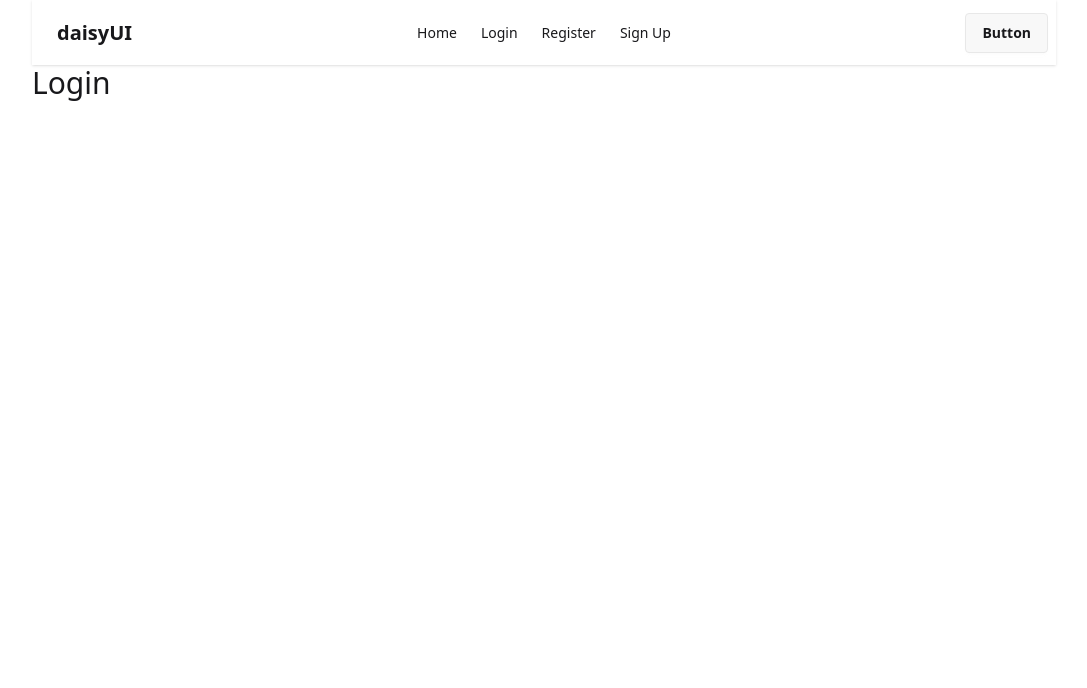
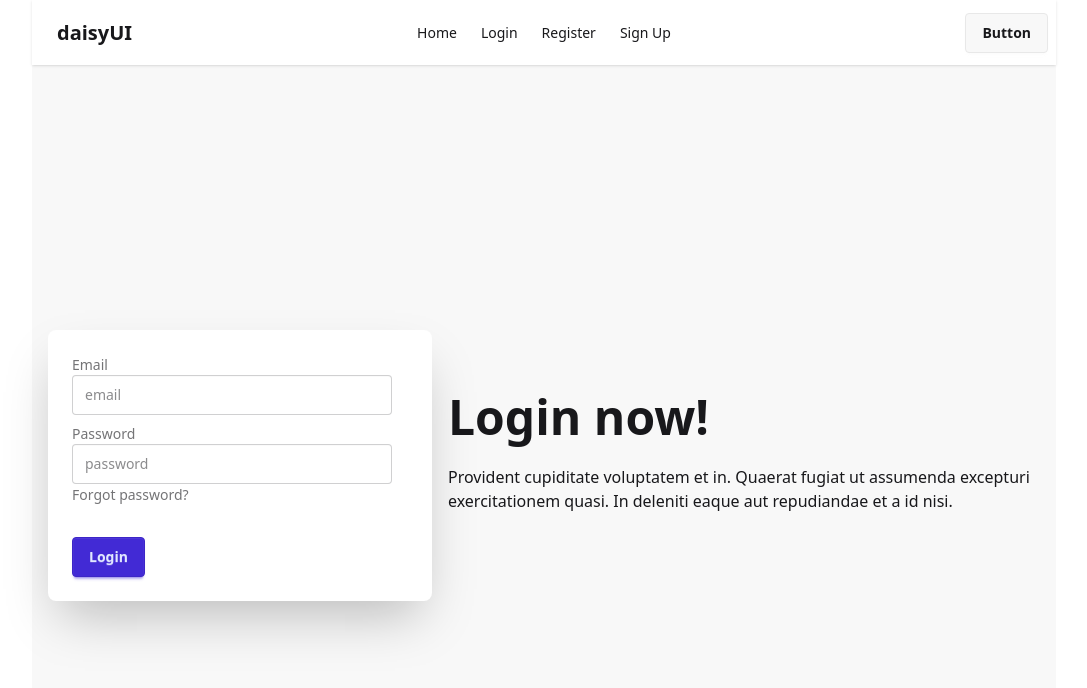
Before and after one commit to mohima-mimino11/email-pass-firebase, a React (Vite) app: page /login in a window 1280 px wide. Shown: the top 688 px of the page, without its empty margins (96-1183 px from the left). Built offline with nearby package versions, Linux system fonts and the light colour scheme.

Commit message:
Login with signInWithEmailandPassword() added

```diff
--- a/src/components/Login/Login.jsx
+++ b/src/components/Login/Login.jsx
@@ -1,9 +1,69 @@
+import { signInWithEmailAndPassword } from "firebase/auth";
+import { auth } from "../../firebase.init";
+import { useState } from "react";
+
+const Login = () => {
+  const [success, setSuccess] = useState(false);
+  const [errorMessage, setErrorMessage] = useState('');
+  const handleLogin = (e) =>{
+    e.preventDefault();
+    const email = e.target.email.value;
+    const password = e.target.password.value;
+    console.log(email, password);
+    // reset states
+    setSuccess(false);
+    setErrorMessage('');
+    signInWithEmailAndPassword(auth, email, password)
+      .then(result=>{
+        console.log(result.user);
+        setSuccess(true)
+      })
+      .catch(error =>{
+        console.log("Login Error", error.message);
+        setErrorMessage(error.message)
+      })
 
 
-const Login = () => {
+  }
   return (
-    <div>
-      <h3 className="text-3xl">Login</h3>
+    <div className="hero bg-base-200 min-h-screen">
+        <div className="hero-content flex-col lg:flex-row-reverse">
+          <div className="text-center lg:text-left">
+            <h1 className="text-5xl font-bold">Login now!</h1>
+            <p className="py-6">
+              Provident cupiditate voluptatem et in. Quaerat fugiat ut assumenda excepturi exercitationem
+              quasi. In deleniti eaque aut repudiandae et a id nisi.
+            </p>
+          </div>
+          <div className="card bg-base-100 w-full max-w-sm shrink-0 shadow-2xl">
+            <form onSubmit={handleLogin} className="card-body">
+              <div className="form-control">
+                <label className="label">
+                  <span className="label-text">Email</span>
+                </label>
+                <input type="email" name="email" placeholder="email" className="input input-bordered" required />
+              </div>
+              <div className="form-control">
+                <label className="label">
+                  <span className="label-text">Password</span>
+                </label>
+                <input type="password" name="password" placeholder="password" className="input input-bordered" required />
+                <label className="label">
+                  <a href="#" className="label-text-alt link link-hover">Forgot password?</a>
+                </label>
+              </div>
+              <div className="form-control mt-6">
+                <button className="btn btn-primary">Login</button>
+              </div>
+              {
+                success && <p className="text-green-400">Login Successful!</p>
+              }
+              {
+                errorMessage && <p className="text-red-500">{errorMessage}</p>
+              }
+            </form>
+          </div>
+        </div>
     </div>
   );
 };
--- a/src/components/SignUp/SignUp.jsx
+++ b/src/components/SignUp/SignUp.jsx
@@ -1,33 +1,44 @@
 import { createUserWithEmailAndPassword } from "firebase/auth";
 import { auth } from "../../firebase.init";
 import { useState } from "react";
-import { FaEye } from "react-icons/fa";
+import { FaEye, FaEyeSlash } from "react-icons/fa";
 
 
 const SignUp = () => {
   const [errorMessage, setErrorMessage] = useState('');
+  const [success, setSuccess] = useState(false);
   const [showPassword, setShowPassword] = useState(false);
   const handleSignUp = e =>{
     e.preventDefault();
     const email = e.target.email.value;
     const password = e.target.password.value;
-    console.log(email, password);
+    const terms = e.target.terms.checked;
+
+    console.log(email, password, terms);
     // Regex to enforce password rules
     const passwordRegex = /^(?=.*[A-Z])(?=.*[a-z])(?=.*\d)(?=.*[!@#$%^&*]).{8,}$/;
 
     // reset states
     setErrorMessage('');
+    setSuccess(false)
     // setShowPassword(false)
     if(password.length < 6){
       setErrorMessage('Password must be 6 characters or longer')
+      return
     }
     if(!passwordRegex.test(password)){
       setErrorMessage('Password Needs  at one uppercase, at least one lowercase, at least one number and at least one special character.')
+      return
+    }
+
+    if(!terms){
+      setErrorMessage("Please Accept Our terms and conditions")
     }
     // create user with email and password
     createUserWithEmailAndPassword(auth, email, password)
       .then(result =>{
         console.log(result.user);
+        setSuccess(true);
       })
       .catch(error =>{
         console.log("Sign Up error:", error);
@@ -50,12 +61,21 @@
             <label className="label">
               <span className="label-text">Password</span>
             </label>
-            <button onClick={() => setShowPassword(!showPassword)} className="btn btn-xs absolute ">
-              <FaEye></FaEye>
+            <button onClick={() => setShowPassword(!showPassword)} className="btn btn-xs absolute right-6 top-6 z-10">
+              {
+                showPassword ? <FaEyeSlash></FaEyeSlash> : <FaEye></FaEye>
+              }
+
             </button>
             <input type={showPassword ? 'text' : 'password'} placeholder="password" name="password" className="input input-bordered" required />
             <label className="label">
               <a href="#" className="label-text-alt link link-hover">Forgot password?</a>
+            </label>
+          </div>
+          <div className="form-control">
+            <label className="label cursor-pointer">
+              <input type="checkbox" name="terms" className="checkbox" />
+              <span className="label-text">Accept Our Terms and Conditions</span>
             </label>
           </div>
           <div className="form-control mt-6">
@@ -63,6 +83,9 @@
           </div>
           {
             errorMessage && <p className="text-red-500">{errorMessage}</p>
+          }
+          {
+            success && <p className="text-green-400">Sign Up Successful!</p>
           }
 
         </form>
```
